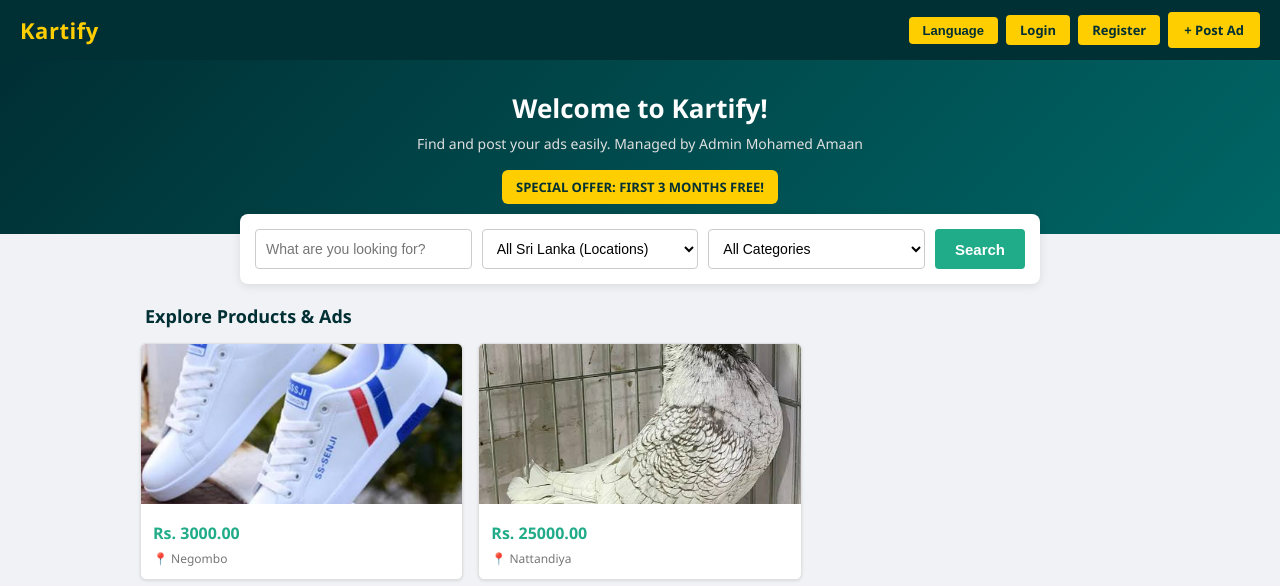
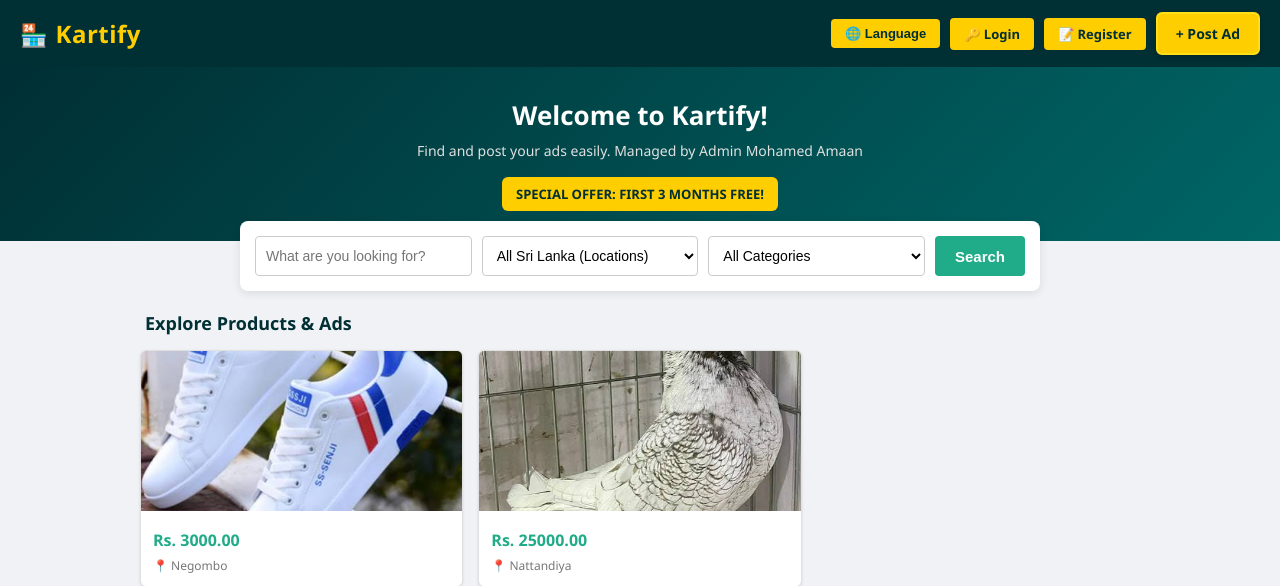
Before and after one commit to mhdamaan4321-source/Kartify-, a Django app: page / in a window 1280 px wide. Shown: the top 586 px of the page. Run offline with Django 5.2, Linux system fonts and the light colour scheme; data comes from the database, SQL or seed files in the repository.

Commit message:
Update logo with icon, add symbols to header buttons, and enlarge Post Ad button

```diff
--- a/core/templates/core/home.html
+++ b/core/templates/core/home.html
@@ -9,19 +9,22 @@
         body { font-family: 'Segoe UI', Tahoma, Geneva, Verdana, sans-serif; background: #f0f2f5; margin: 0; padding: 0; color: #333; }
 
         /* Header styling */
-        header { background: #002f34; color: white; padding: 12px 20px; display: flex; justify-content: space-between; align-items: center; flex-wrap: wrap; gap: 10px; }
-        .logo { font-weight: bold; font-size: 22px; color: #ffce00; letter-spacing: 0.5px; text-decoration: none; }
+        header { background: #002f34; color: white; padding: 12px 20px; display: flex; justify-content: space-between; align-items: center; flex-wrap: wrap; gap: 12px; }
+        .logo-container { display: flex; align-items: center; gap: 8px; text-decoration: none; }
+        .logo-icon { font-size: 22px; }
+        .logo-text { font-weight: bold; font-size: 24px; color: #ffce00; letter-spacing: 0.5px; }
 
-        .top-actions { display: flex; gap: 8px; align-items: center; flex-wrap: wrap; }
+        .top-actions { display: flex; gap: 10px; align-items: center; flex-wrap: wrap; }
 
-        /* Yellow styled text buttons without emojis */
-        .header-btn { background: #ffce00; color: #002f34; padding: 6px 14px; border-radius: 4px; font-weight: bold; font-size: 13px; text-decoration: none; display: flex; align-items: center; border: none; cursor: pointer; transition: 0.2s; }
+        /* Styled buttons with symbols */
+        .header-btn { background: #ffce00; color: #002f34; padding: 7px 14px; border-radius: 4px; font-weight: bold; font-size: 13px; text-decoration: none; display: flex; align-items: center; gap: 6px; border: none; cursor: pointer; transition: 0.2s; }
         .header-btn:hover { background: #e6b800; }
 
-        .post-ad-btn { background: #ffce00; color: #002f34; padding: 7px 14px; border-radius: 4px; font-weight: bold; font-size: 13px; text-decoration: none; border: 2px solid #ffce00; }
-        .post-ad-btn:hover { background: #e6b800; }
+        /* Prominent Big Post Ad Button */
+        .post-ad-btn { background: #ffce00; color: #002f34; padding: 10px 18px; border-radius: 6px; font-weight: bold; font-size: 14px; text-decoration: none; border: 2px solid #ffde1a; box-shadow: 0 2px 5px rgba(0,0,0,0.2); transition: 0.2s; }
+        .post-ad-btn:hover { background: #e6b800; transform: translateY(-1px); }
 
-        .logout-btn { background: #ff4d4d; color: white; padding: 7px 12px; border-radius: 4px; font-weight: bold; font-size: 13px; text-decoration: none; }
+        .logout-btn { background: #ff4d4d; color: white; padding: 8px 12px; border-radius: 4px; font-weight: bold; font-size: 13px; text-decoration: none; }
         .logout-btn:hover { background: #e03b3b; }
 
         /* Dropdown for Account */
@@ -132,25 +135,28 @@
 <body>
 
     <header>
-        <a href="{% url 'home' %}" class="logo">Kartify</a>
+        <a href="{% url 'home' %}" class="logo-container">
+            <span class="logo-icon">🏪</span>
+            <span class="logo-text">Kartify</span>
+        </a>
         <div class="top-actions">
-            <button class="header-btn">Language</button>
+            <button class="header-btn">🌐 Language</button>
 
             {% if request.user.is_authenticated %}
-                <a href="{% url 'chat_home' %}" class="header-btn">Chat</a>
+                <a href="{% url 'chat_home' %}" class="header-btn">💬 Chat</a>
 
                 <div class="dropdown">
-                    <button class="header-btn">Account</button>
+                    <button class="header-btn">👤 Account</button>
                     <div class="dropdown-content">
-                        <a href="{% url 'my_ads' %}">My Ads</a>
-                        <a href="{% url 'settings' %}">Settings</a>
+                        <a href="{% url 'my_ads' %}">📦 My Ads</a>
+                        <a href="{% url 'settings' %}">⚙️ Settings</a>
                     </div>
                 </div>
 
                 <a href="{% url 'logout' %}" class="logout-btn">Logout</a>
             {% else %}
-                <a href="{% url 'login' %}" class="header-btn">Login</a>
-                <a href="{% url 'register' %}" class="header-btn">Register</a>
+                <a href="{% url 'login' %}" class="header-btn">🔑 Login</a>
+                <a href="{% url 'register' %}" class="header-btn">📝 Register</a>
             {% endif %}
 
             <a href="{% url 'add_product' %}" class="post-ad-btn">+ Post Ad</a>
```
